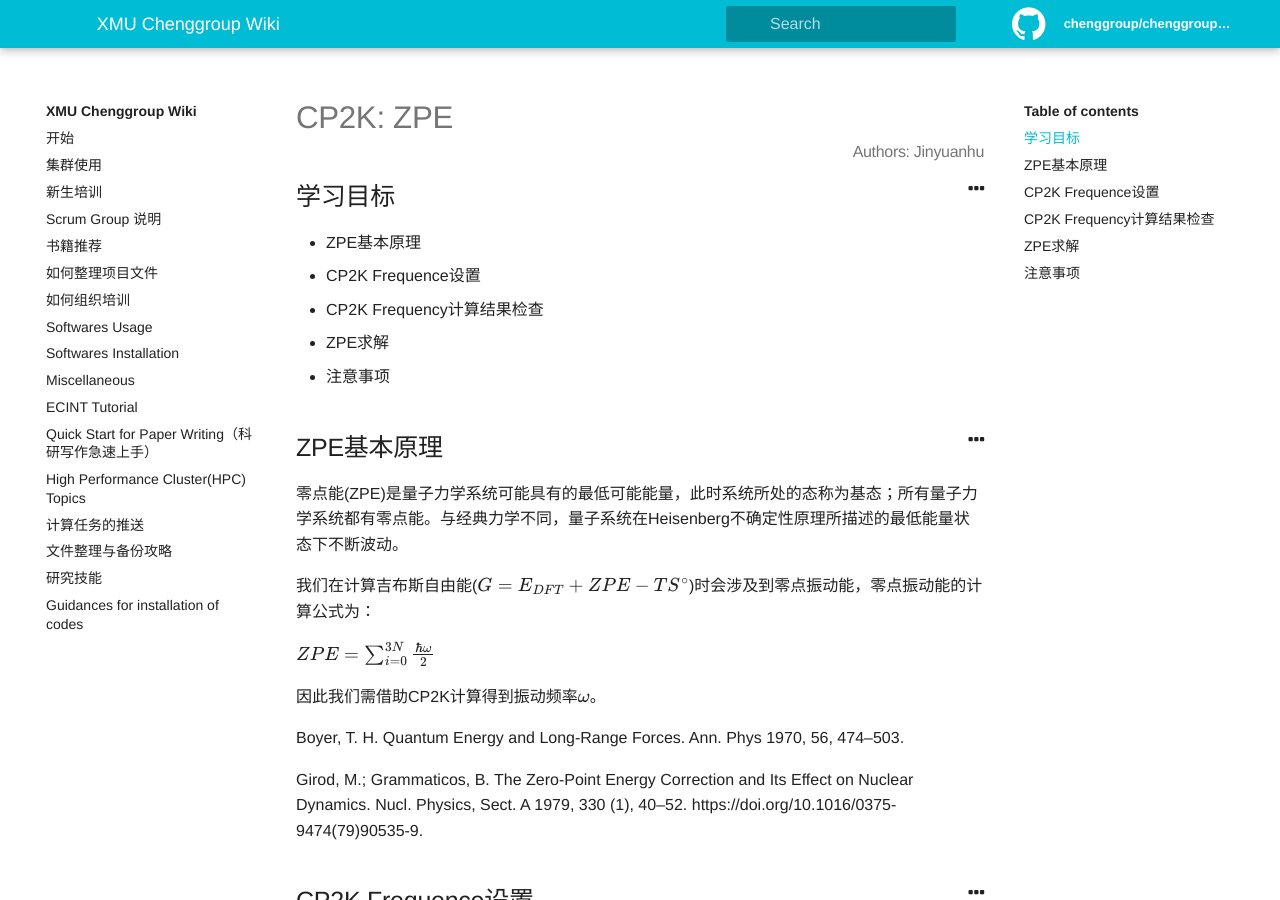
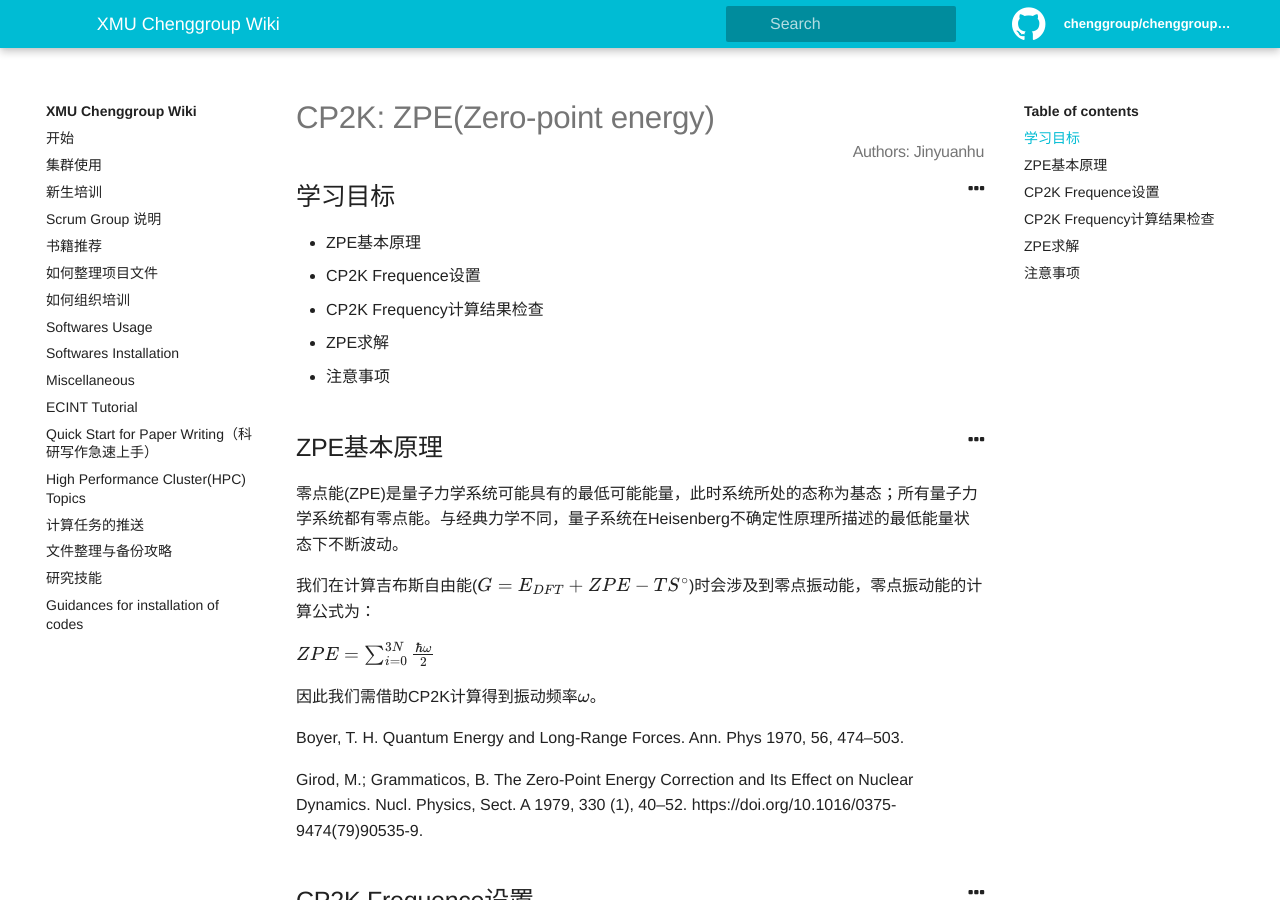
Before and after one commit to chenggroup/chenggroup.github.io, a Jekyll site: the page built from _wiki/Softwares Usage/cp2k-zpe.md, in a window 1280 px wide and 900 px high. Built offline with Jekyll 4.4.1, drawn with Linux system fonts in a browser that asks for light colours; formulas are drawn with MathJax 3.

Commit message:
Update cp2k-zpe.md

```diff
--- a/_wiki/Softwares Usage/cp2k-zpe.md
+++ b/_wiki/Softwares Usage/cp2k-zpe.md
@@ -4,7 +4,7 @@ authors: Jinyuanhu
 
 ---
 
-# CP2K: ZPE
+# CP2K: ZPE(Zero-point energy)
 
 ## 学习目标
 
```
